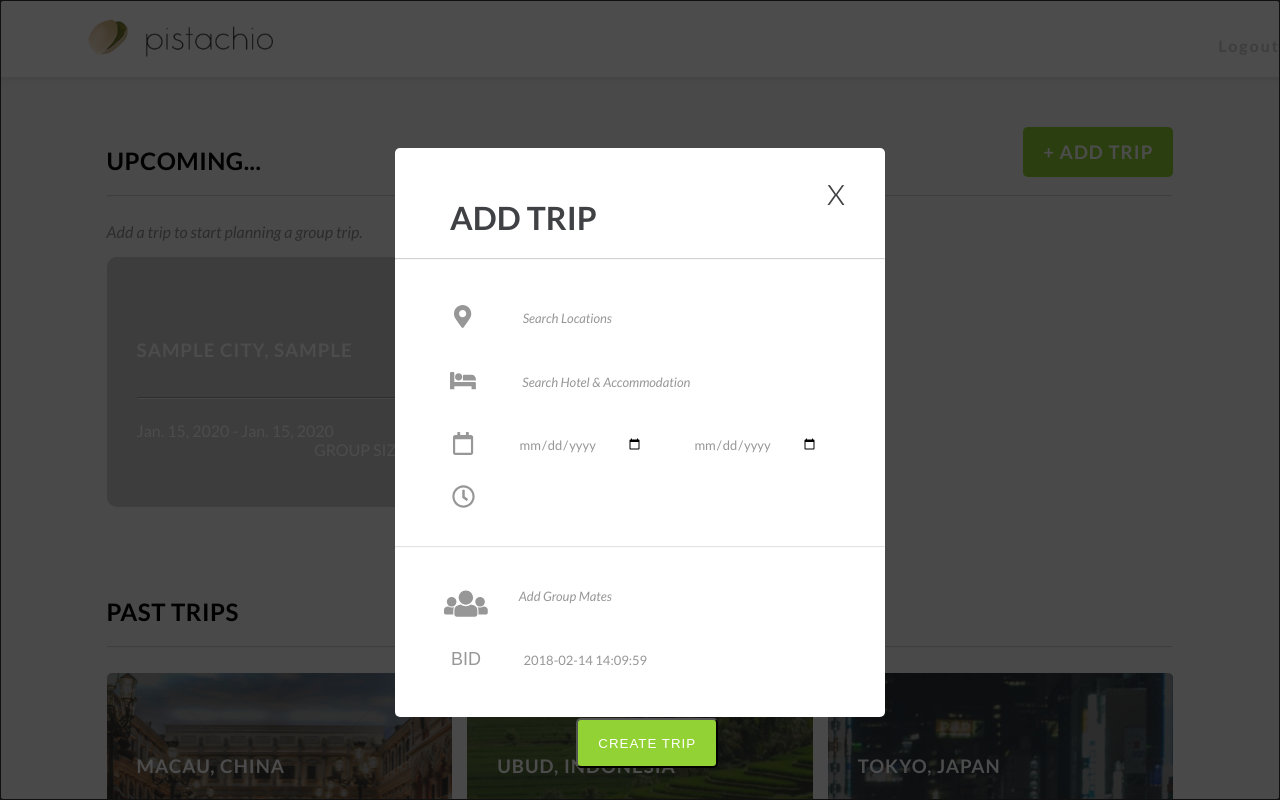
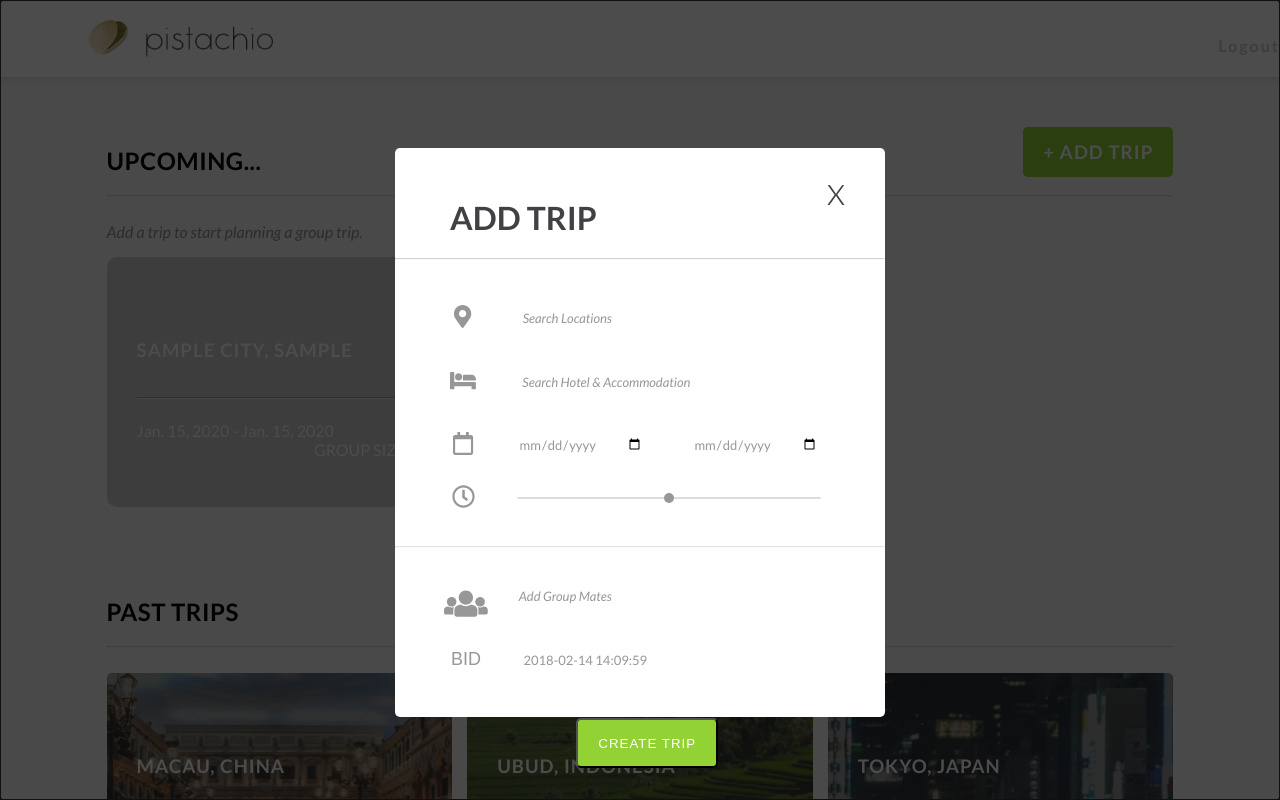
Before and after one commit to spdasilv/pistachio, a Django app: template pistachio/api/templates/api/home.html in a window 1280 px wide, after a click on "+ ADD TRIP". Run offline with Django 3.2, Linux system fonts and the light colour scheme; the template is opened without the code that fills it: values that come from a table or form of the project are taken from there, others are empty; a user stored in the database is signed in; tables that the repository leaves empty hold one stand-in row (values such as "Sample post").

Commit message:
Range Input in Modal

```diff
--- a/pistachio/api/templates/api/home.html
+++ b/pistachio/api/templates/api/home.html
@@ -134,6 +134,37 @@
                     border: 0px;
                     color: var(--darkergrey);
                 }
+                input[type=range]{
+                    -webkit-appearance: none;
+                }
+                input.inputAddTrip[type=range]{
+                    height: 70px;
+                    width:80%;
+                }
+                input[type=range]::-webkit-slider-runnable-track {
+                    height: 2px;
+                    background: #ddd;
+                    border: none;
+                    border-radius: 3px;
+                }
+
+                input[type=range]::-webkit-slider-thumb {
+                    -webkit-appearance: none;
+                    border: none;
+                    height: 10px;
+                    width: 10px;
+                    border-radius: 50%;
+                    background:var(--darkergrey);
+                    margin-top: -4px;
+                }
+
+                input[type=range]:focus {
+                    outline: none;
+                }
+
+                input[type=range]:focus::-webkit-slider-runnable-track {
+                    background: #ccc;
+                }
                 .modalDialogAddTrip > div {
                     padding: 5px 55px 13px 55px;
                 }
@@ -171,7 +202,7 @@
                 <i class="fas fa-bed fa-lg iconAddTrip"></i>  <input class="inputAddTrip" type="text" name="hotel" maxlength="300" required id="id_hotel" value="Search Hotel & Accommodation" /><br>
                 <i class="far fa-calendar fa-lg iconAddTrip" style="margin-left:3px;"></i>  <input class="inputAddTrip" type="date" name="start_date" required id="id_start_date"/>
                 <input class="inputAddTrip" type="date" name="end_date" required id="id_end_date" style="margin-left:45px;"/><br>
-                <i class="far fa-clock fa-lg iconAddTrip" style="margin-left:2px;margin-top:30px;margin-bottom:30px;"></i><br/>
+                <i class="far fa-clock fa-lg iconAddTrip" style="margin-left:2px;margin-top:30px;margin-bottom:30px;"></i><input type="range" min="0" max="24" value="12" class="slider inputAddTrip" id="myRange"><br/>
                 <hr class="divider" style="opacity:0.3"/>
                 <i class="fas fa-users fa-lg iconAddTrip" style="margin-left:-6px;margin-top:30px;font-size: 35px;"></i> <textarea class="inputAddTrip" name="emails" maxlength="1000" required id="id_emails">Add Group Mates</textarea><br>
                 <div class="iconAddTrip" style="margin-top:30px;margin-left:1px;display: inline;font-size: 18px;">BID</div> <input class="inputAddTrip" type="datetime" name="bidding_ends" value="2018-02-14 14:09:59" required id="id_bidding_ends" style="margin-top:30px;margin-left:-4px;width:78%;"/><br>
```
